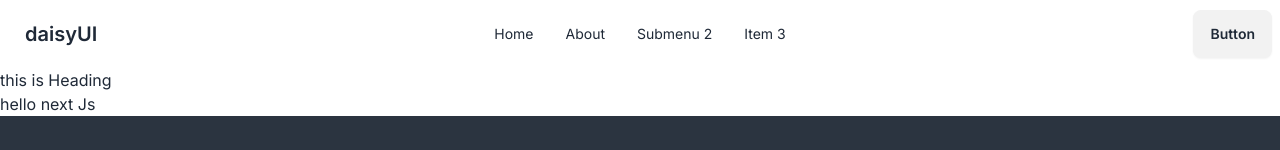
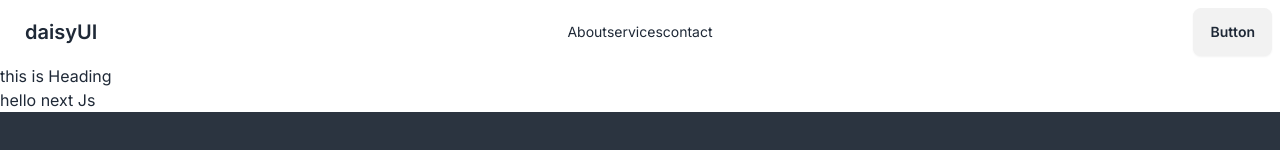
Before and after one commit to yasin-hasan2/nextJs-learning-project, a Next.js app: page / in a window 1280 px wide. Shown: the top 150 px of the page. Built offline with nearby package versions, Linux system fonts and the light colour scheme.

Commit message:
link navigation in next js

```diff
--- a/src/app/layout.js
+++ b/src/app/layout.js
@@ -1,5 +1,6 @@
 import { Inter } from "next/font/google";
 import "./globals.css";
+import Navbar from "@/components/Navbar";
 
 const inter = Inter({ subsets: ["latin"] });
 
@@ -9,65 +10,10 @@ export const metadata = {
 };
 
 export default function RootLayout({ children }) {
-  const navItems = (
-    <>
-      <li>
-        <a>Home</a>
-      </li>
-      <li>
-        <a>About</a>
-      </li>
-      <li>
-        <a>Submenu 2</a>
-      </li>
-      <li>
-        <a>Item 3</a>
-      </li>
-    </>
-  );
-
   return (
     <html lang="en">
       <body className={inter.className}>
-        <div className="navbar bg-base-100">
-          <div className="navbar-start">
-            <div className="dropdown">
-              <div
-                tabIndex={0}
-                role="button"
-                className="btn btn-ghost lg:hidden"
-              >
-                <svg
-                  xmlns="http://www.w3.org/2000/svg"
-                  className="h-5 w-5"
-                  fill="none"
-                  viewBox="0 0 24 24"
-                  stroke="currentColor"
-                >
-                  <path
-                    strokeLinecap="round"
-                    strokeLinejoin="round"
-                    strokeWidth="2"
-                    d="M4 6h16M4 12h8m-8 6h16"
-                  />
-                </svg>
-              </div>
-              <ul
-                tabIndex={0}
-                className="menu menu-sm dropdown-content bg-base-100 rounded-box z-[1] mt-3 w-52 p-2 shadow"
-              >
-                {navItems}
-              </ul>
-            </div>
-            <a className="btn btn-ghost text-xl">daisyUI</a>
-          </div>
-          <div className="navbar-center hidden lg:flex">
-            <ul className="menu menu-horizontal px-1">{navItems}</ul>
-          </div>
-          <div className="navbar-end">
-            <a className="btn">Button</a>
-          </div>
-        </div>
+        <Navbar></Navbar>
         {children}
         <footer className="footer bg-neutral text-neutral-content p-10">
           <aside>
--- /dev/null
+++ b/src/components/Navbar.jsx
@@ -0,0 +1,78 @@
+"use client";
+import Link from "next/link";
+import { usePathname } from "next/navigation";
+import React from "react";
+
+const Navbar = () => {
+  const pathName = usePathname();
+  const navItems = [
+    {
+      title: "About",
+      path: "/about",
+    },
+    {
+      title: "services",
+      path: "/services",
+    },
+    {
+      title: "contact",
+      path: "/contact",
+    },
+  ];
+
+  return (
+    <div>
+      <div className="navbar bg-base-100">
+        <div className="navbar-start">
+          <div className="dropdown">
+            <div tabIndex={0} role="button" className="btn btn-ghost lg:hidden">
+              <svg
+                xmlns="http://www.w3.org/2000/svg"
+                className="h-5 w-5"
+                fill="none"
+                viewBox="0 0 24 24"
+                stroke="currentColor"
+              >
+                <path
+                  strokeLinecap="round"
+                  strokeLinejoin="round"
+                  strokeWidth="2"
+                  d="M4 6h16M4 12h8m-8 6h16"
+                />
+              </svg>
+            </div>
+            <ul
+              tabIndex={0}
+              className="menu menu-sm dropdown-content bg-base-100 rounded-box z-[1] mt-3 w-52 p-2 shadow"
+            >
+              {navItems.map((link) => (
+                <Link
+                  className={`${pathName === link.path && "text-cyan-300"}`}
+                  key={link.path}
+                  href={link.path}
+                >
+                  {link.title}
+                </Link>
+              ))}
+            </ul>
+          </div>
+          <a className="btn btn-ghost text-xl">daisyUI</a>
+        </div>
+        <div className="navbar-center hidden lg:flex">
+          <ul className="menu menu-horizontal px-1">
+            {navItems.map((link) => (
+              <Link key={link.path} href={link.path}>
+                {link.title}
+              </Link>
+            ))}
+          </ul>
+        </div>
+        <div className="navbar-end">
+          <a className="btn">Button</a>
+        </div>
+      </div>
+    </div>
+  );
+};
+
+export default Navbar;
```
